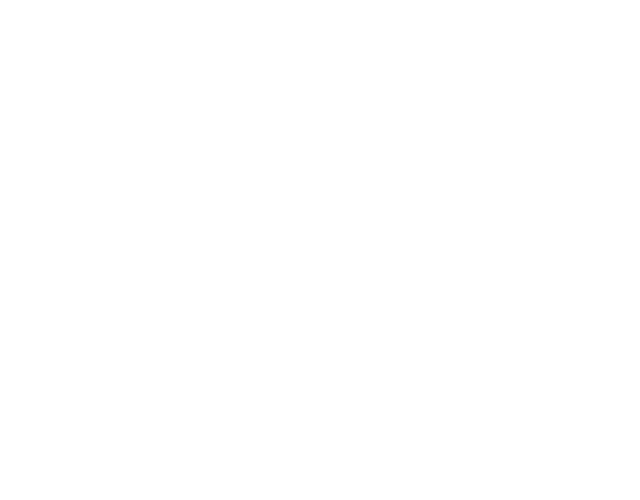
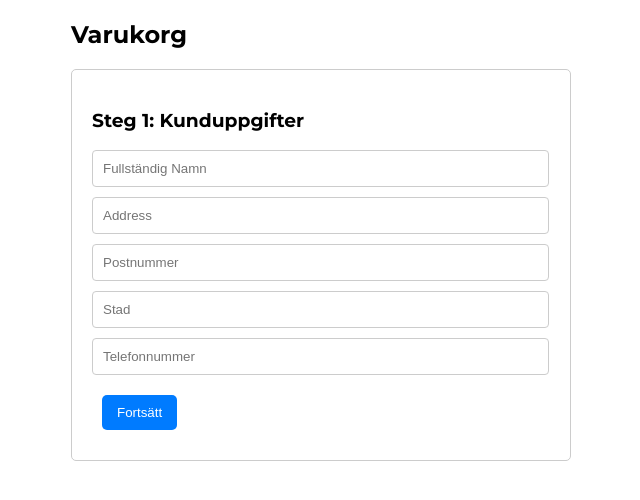
Before and after one commit to pbckman/FE2_Webshop, a React (Vite) app: page /checkout in a window 1280 px wide. Before the commit this address had no page. Shown: the top 500 px of the page, without its empty margins (319-959 px from the left). Built offline with nearby package versions, Linux system fonts and the light colour scheme.

Commit message:
Home + Checkout (ej klar)
Utvecklat Home - Behöver rutor mer produkter

Utvecklat Checkout - Behöver Varukorg lista

```diff
--- a/src/App.jsx
+++ b/src/App.jsx
@@ -10,6 +10,7 @@ import Accessories from "./pages/Accessories.jsx";
 import Cart from "./pages/Cart.jsx";
 import About from "./pages/About.jsx";
 import OrderSuccess from "./pages/OrderSuccess.jsx";
+import Checkout from './pages/Checkout';
 
 const GlobalStyle = createGlobalStyle`
   body{
@@ -23,7 +24,7 @@ const GlobalStyle = createGlobalStyle`
 function App() {
   return(
       <>
-          <Routes>
+          <Routes>´
               <Route path="/" element={<Home />} />
               <Route path="/skis" element={<Skis />} />
               <Route path="/snowboards" element={<Snowboards />} />
@@ -32,6 +33,7 @@ function App() {
               <Route path="/contact" element={<Contact/>} />
               <Route path="/cart" element={<Cart/>} />
               <Route path="/ordersuccess" element={<OrderSuccess/>} />
+              <Route path="/checkout" element={<Checkout />} />
           </Routes>
           <GlobalStyle />
     </>
--- /dev/null
+++ b/src/pages/Checkout.jsx
@@ -0,0 +1,238 @@
+import React, { useState } from 'react';
+import styled from 'styled-components';
+import { useNavigate } from 'react-router-dom';
+
+// Stylade komponenter
+const FormWrapper = styled.div`
+  max-width: 500px;
+  margin: 20px auto;
+`;
+
+const StepContainer = styled.div`
+  margin-bottom: 20px;
+  padding: 20px;
+  border: 1px solid #ccc;
+  border-radius: 5px;
+`;
+
+const Button = styled.button`
+  margin: 10px;
+  padding: 10px 15px;
+  border: none;
+  border-radius: 5px;
+  cursor: pointer;
+  background-color: #007bff;
+  color: white;
+
+  &:hover {
+    background-color: #0056b3;
+  }
+
+  &:disabled {
+    background-color: #ccc;
+    cursor: not-allowed;
+  }
+`;
+
+const Input = styled.input`
+  width: 95%;
+  padding: 10px;
+  margin-bottom: 10px;
+  border: 1px solid #ccc;
+  border-radius: 4px;
+
+  &:disabled {
+    background-color: #f0f0f0;
+    cursor: not-allowed;
+  }
+`;
+
+const RadioGroup = styled.div`
+  display: flex;
+  align-items: center; // Centrerar radioknapparna vertikalt med texten
+  margin-bottom: 10px;
+`;
+
+
+const Label = styled.label`
+display: block;
+margin-left: 5px;
+`;
+
+const Checkout = () => {
+  const navigate = useNavigate();
+  const [step, setStep] = useState(1);
+  const [paymentDetails, setPaymentDetails] = useState({
+    cardName: '',
+    cardNumber: '',
+    expiryDate: '',
+    cvc: '',
+  });
+
+  const handleNext = () => {
+    setStep(step + 1);
+  };
+
+  const handleBack = () => {
+    if (step > 1) {
+      setStep(step - 1);
+    }
+  };
+
+  const handleSubmit = (e) => {
+    e.preventDefault();
+    navigate('/ordersuccess');
+  };
+
+  const [deliveryOption, setDeliveryOption] = useState('');
+
+
+  const handleInputChange = (e) => {
+    let { name, value } = e.target;
+
+
+    if (name === "postalCode" || name === "phoneNumber") {
+      value = value.replace(/\D/g, '');
+    } else if (name === "cardNumber") {
+      value = value.replace(/\D/g, '').replace(/(.{4})/g, '$1 ').trim();
+    } else if (name === "expiryDate") {
+      value = value.replace(/\D/g, '');
+      if (value.length > 2) {
+        value = value.substring(0, 2) + '/' + value.substring(2, 4);
+      }
+      value = value.slice(0, 5);
+    } else if (name === "cvc") {
+      value = value.replace(/\D/g, '').slice(0, 3);
+    }
+
+    setPaymentDetails(prevDetails => ({
+      ...prevDetails,
+      [name]: value
+    }));
+  };
+
+  return (
+    <FormWrapper>
+      <h2>Varukorg</h2>
+      {/* Varukorgsinnehåll */}
+
+      <StepContainer>
+        <h3>Steg 1: Kunduppgifter</h3>
+        <Input type="text" placeholder="Fullständig Namn" required disabled={step !== 1} />
+        <Input type="text" placeholder="Address" required disabled={step !== 1} />
+        <Input
+          type="text"
+          name="postalCode"
+          placeholder="Postnummer"
+          value={paymentDetails.postalCode}
+          onChange={handleInputChange}
+          required
+          disabled={step !== 1}
+          maxLength="5"
+        />
+        <Input type="text" placeholder="Stad" required disabled={step !== 1} />
+        <Input
+          type="text"
+          name="phoneNumber"
+          placeholder="Telefonnummer"
+          value={paymentDetails.phoneNumber}
+          onChange={handleInputChange}
+          required
+          disabled={step !== 1}
+          maxLength="11"
+        />
+        {step === 1 && <Button onClick={handleNext}>Fortsätt</Button>}
+      </StepContainer>
+
+      {step >= 2 && (
+        <StepContainer>
+          <h3>Steg 2: Leveransalternativ</h3>
+          <RadioGroup>
+            <input
+              type="radio"
+              id="homeDelivery"
+              name="deliveryOption"
+              value="homeDelivery"
+              checked={deliveryOption === 'homeDelivery'}
+              onChange={(e) => setDeliveryOption(e.target.value)}
+              disabled={step > 2}
+            />
+            <Label htmlFor="homeDelivery">Hemleverans</Label>
+          </RadioGroup>
+          <RadioGroup>
+            <input
+              type="radio"
+              id="pickup"
+              name="deliveryOption"
+              value="pickup"
+              checked={deliveryOption === 'pickup'}
+              onChange={(e) => setDeliveryOption(e.target.value)}
+              disabled={step > 2}
+            />
+            <Label htmlFor="pickup">Pickup</Label>
+          </RadioGroup>
+          {step === 2 && (
+            <>
+              <Button onClick={handleBack}>Återgå</Button>
+              <Button onClick={handleNext}>Fortsätt</Button>
+            </>
+          )}
+        </StepContainer>
+      )}
+
+      {step >= 3 && (
+        <StepContainer>
+          <h3>Steg 3: Betalning</h3>
+          <Input
+            id="cardName"
+            type="text"
+            name="cardName"
+            placeholder="Kortinnehavarens Namn"
+            required
+            value={paymentDetails.cardName}
+            onChange={handleInputChange}
+
+          />
+
+          <Input
+            id="cardNumber"
+            type="text"
+            name="cardNumber"
+            placeholder="Kortnummer"
+            required
+            value={paymentDetails.cardNumber}
+            onChange={handleInputChange}
+            maxLength="19"
+          />
+
+          <Input
+            id="expiryDate"
+            type="text"
+            name="expiryDate"
+            placeholder="MM/ÅÅ"
+            required
+            value={paymentDetails.expiryDate}
+            onChange={handleInputChange}
+            maxLength="5"
+          />
+
+          <Input
+            id="cvc"
+            type="text"
+            name="cvc"
+            placeholder="CVC"
+            required
+            value={paymentDetails.cvc}
+            onChange={handleInputChange}
+            maxLength="3"
+          />
+
+          <Button onClick={handleBack}>Återgå</Button>
+          <Button onClick={handleSubmit}>Slutför</Button>
+        </StepContainer>
+      )}
+    </FormWrapper>
+  );
+};
+
+export default Checkout;
--- a/src/pages/Home.jsx
+++ b/src/pages/Home.jsx
@@ -1,11 +1,109 @@
 import React from 'react';
-import Navbar from "../components/Navbar.jsx";
-import Footer from "../components/Footer.jsx";
+import styled from 'styled-components';
+import Navbar from '../components/Navbar';
+import Frontpage from "../components/images/backgroundimages/Frontpage.jpg";
+import Checkout from './Checkout';
+import Skis from './Skis';
 
-function Home(props) {
+
+const FrontPic = styled.div`
+  background: url(${Frontpage}) no-repeat center center;
+  background-size: cover;
+  height: 600px;
+  width: 100%;
+  display: flex;
+  align-items: center;
+  justify-content: flex-start;
+  position: relative;
+`;
+
+const HeroText = styled.div`
+  position: absolute;
+  left: 10%;
+  top: 50%;
+  transform: translateY(-50%);
+  color: white;
+  text-align: left;
+`;
+
+const HeroHeading = styled.h2`
+  font-size: 1.5em;
+  margin-bottom: 0.25em;
+  text-shadow: 2px 2px 2px #000;
+`;
+
+const HeroSubheading = styled.h1`
+  font-size: 2.5em;
+  margin: 0.25em 0 1em 0;
+  text-shadow: 2px 2px 2px #000;
+`;
+
+const OrderButton = styled.button`
+  background-color: #000;
+  color: white;
+  padding: 1em 2em;
+  font-size: 1em;
+  border: none;
+  cursor: pointer;
+  transition: background-color 0.5s ease;
+  margin: 0em 0 1em 0;
+
+  &:hover {
+    background-color: #444;
+  }
+`;
+
+const ContainersWrapper = styled.div`
+  display: flex;
+  justify-content: space-around; // Ger mellanrum mellan varje container
+  align-items: center; // Centrerar innehållet vertikalt inuti varje container
+  margin: 20px 0; // Ger lite utrymme ovanför och under containrarna
+`;
+
+const Container = styled.div`
+  flex-basis: 22%; // Ger varje container en basbredd, lite mindre än en fjärdedel för att kompensera för mellanrum
+  height: 150px; // Ersätt med önskad höjd
+  background-color: #f0f0f0; // Lägg till en bakgrundsfärg så att containrarna syns
+  border: 1px solid #ccc; // Lägg till en gräns för att definiera containerns kanter
+  margin: 0 10px; // Ger mellanrum mellan containrarna
+
+  // Lägg till responsivitet om det behövs
+  @media (max-width: 768px) {
+    flex-basis: 48%; // Större basbredd för att visa två containrar per rad på mindre skärmar
+    margin: 10px; // Mindre marginal för att passa innehållet
+  }
+
+  @media (max-width: 480px) {
+    flex-basis: 98%; // En container per rad på mycket små skärmar
+  }
+`;
+const Wrapper = styled.div`
+display: flex;
+flex-wrap: wrap;
+justify-content: space-around;
+align-items: center;
+padding-inline-start: 370px;
+padding-inline-end: 370px;
+margin: 15px;
+`
+function Home (props) {
+
+    const handleOrderClick = () => {
+        // Här kan du använda props.history.push('/desired-path') om du använder React Router
+    };
+
     return (
         <>
             <Navbar />
+            <FrontPic>
+                <HeroText>
+                    <HeroHeading>Ny Kollektion</HeroHeading>
+                    <HeroSubheading>2024 Säsong</HeroSubheading>
+                    <OrderButton onClick={handleOrderClick}>Beställ Nu</OrderButton>
+                </HeroText>
+            </FrontPic>
+
+
         </>
     );
 }
```
Also changed, not shown: src/components/images/backgroundimages/Frontpage.jpg (added).
